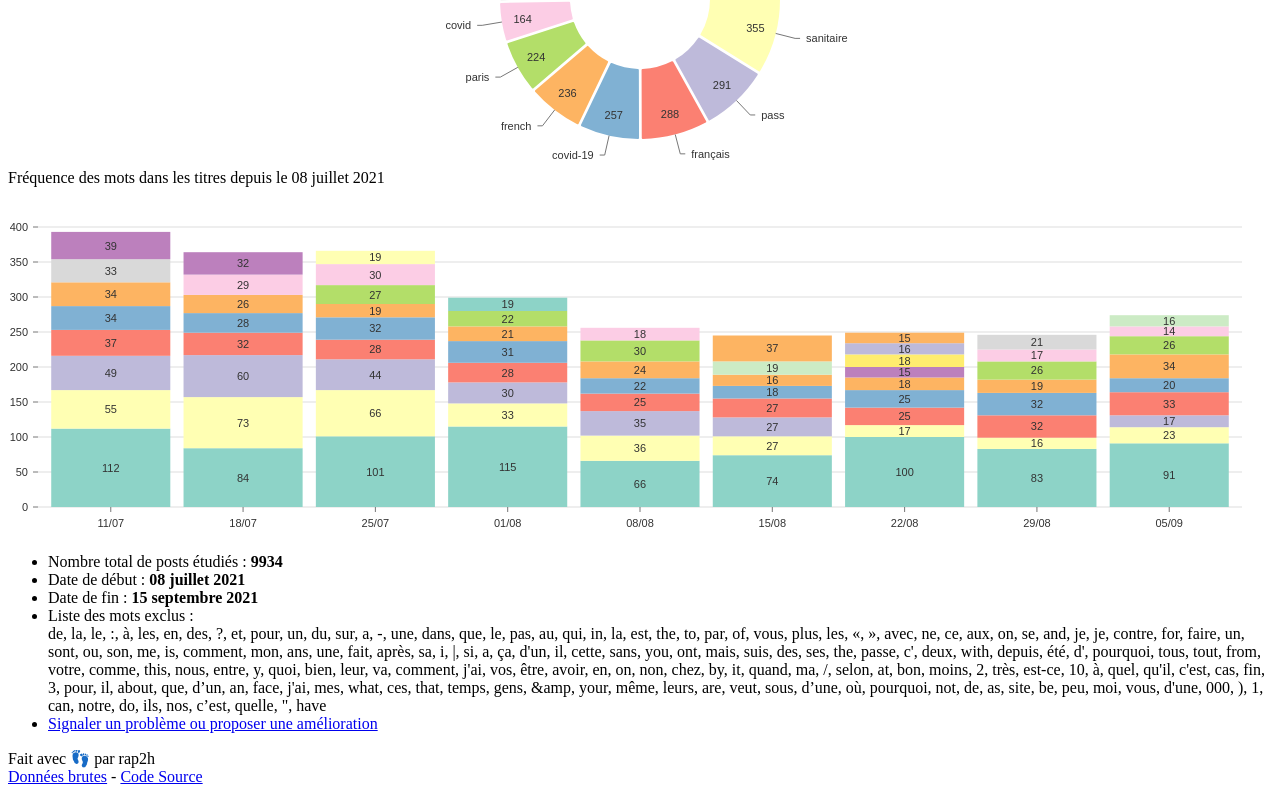
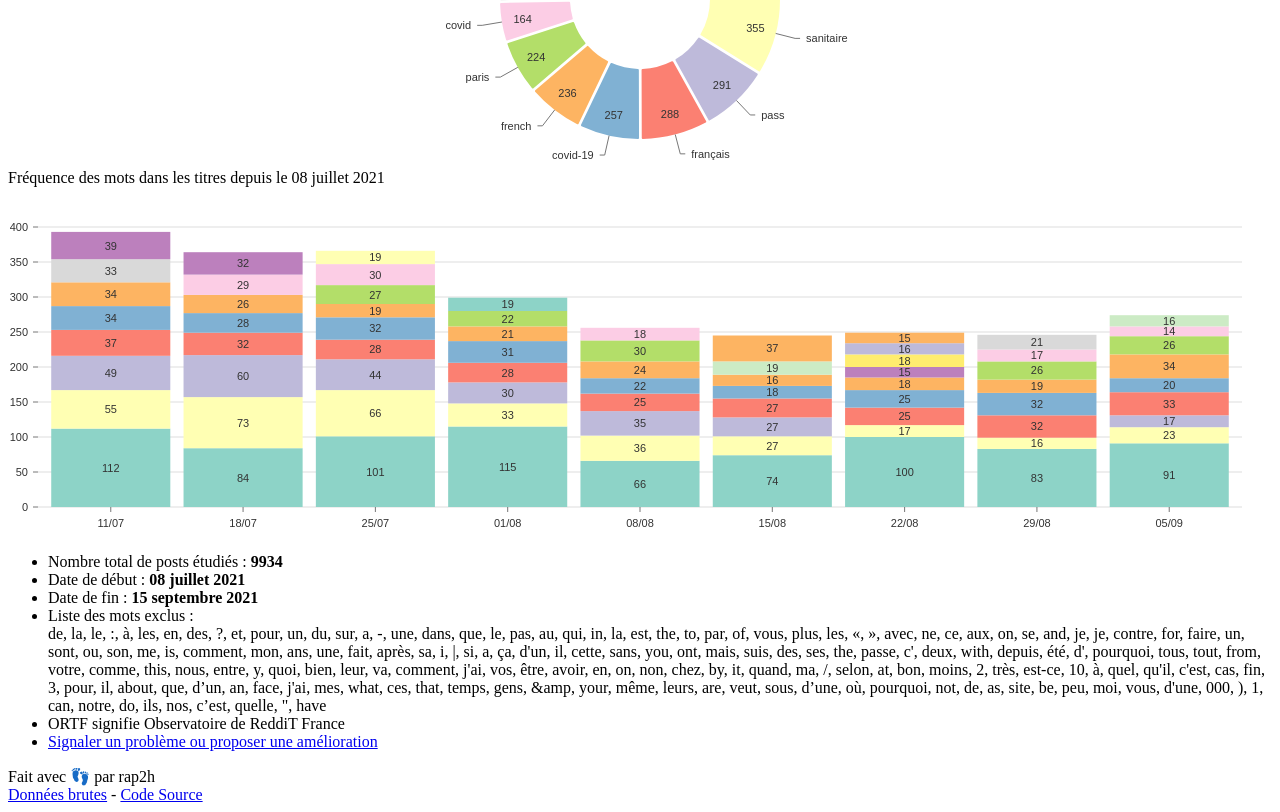
Before and after one commit to rap2hpoutre/ortf, a Next.js app: page / in a window 1280 px wide. Shown: the part 2052-2864 px from the top of the page. Built offline with nearby package versions, Linux system fonts and the light colour scheme.

Commit message:
chore: ortf

```diff
--- a/pages/index.tsx
+++ b/pages/index.tsx
@@ -173,6 +173,7 @@ export default function Home({ stats }) {
                   {stopWords.join(", ")}
                 </span>
               </li>
+              <li>ORTF signifie Observatoire de ReddiT France</li>
               <li>
                 <a
                   href="https://github.com/rap2hpoutre/ortf/issues"
```
